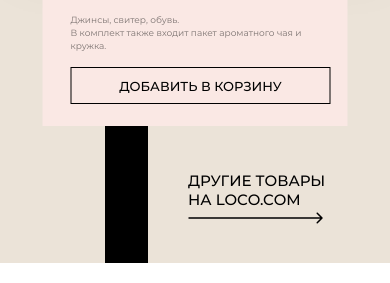
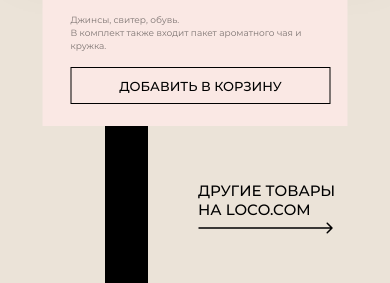
Before and after one commit to WebHeroSchool/Lara-LOCO-repo, a plain HTML site: page index.html in a window 390 px wide. Shown: the part 1529-1812 px from the top of the page. Drawn offline with Linux system fonts and the light colour scheme.

Commit message:
updatedStylesCommitthird

```diff
--- a/Styles/Styles.css
+++ b/Styles/Styles.css
@@ -961,7 +961,9 @@ position: relative;
 
 										.floorthree__links{
 										    margin: 45px 0 35px 188px;
-											width: 145px;
+											width: 165px;
+											background-color: #EBE3D8;
+											padding: 10px;
 										}
 										.svgone{
 											display: none;
```
